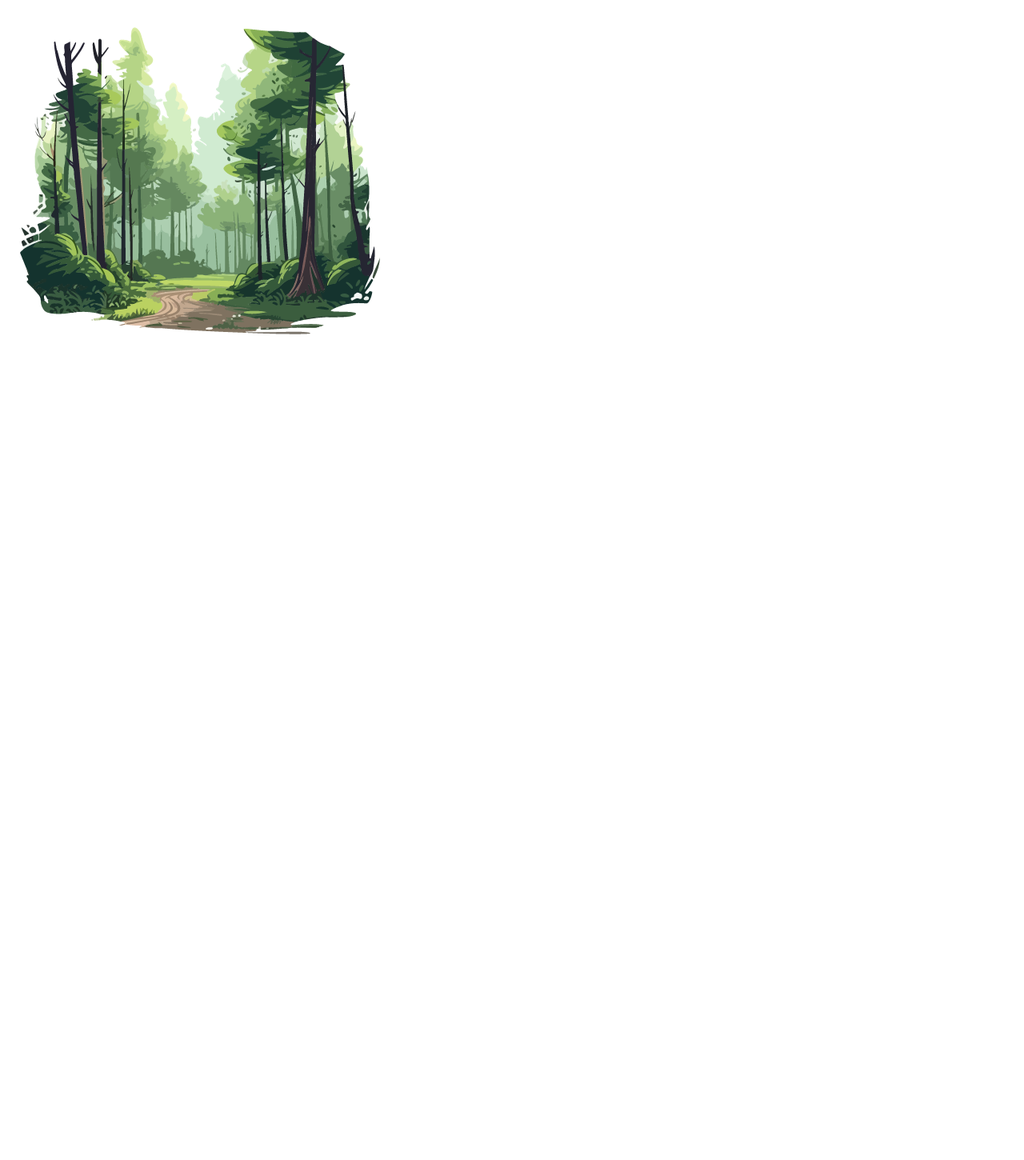
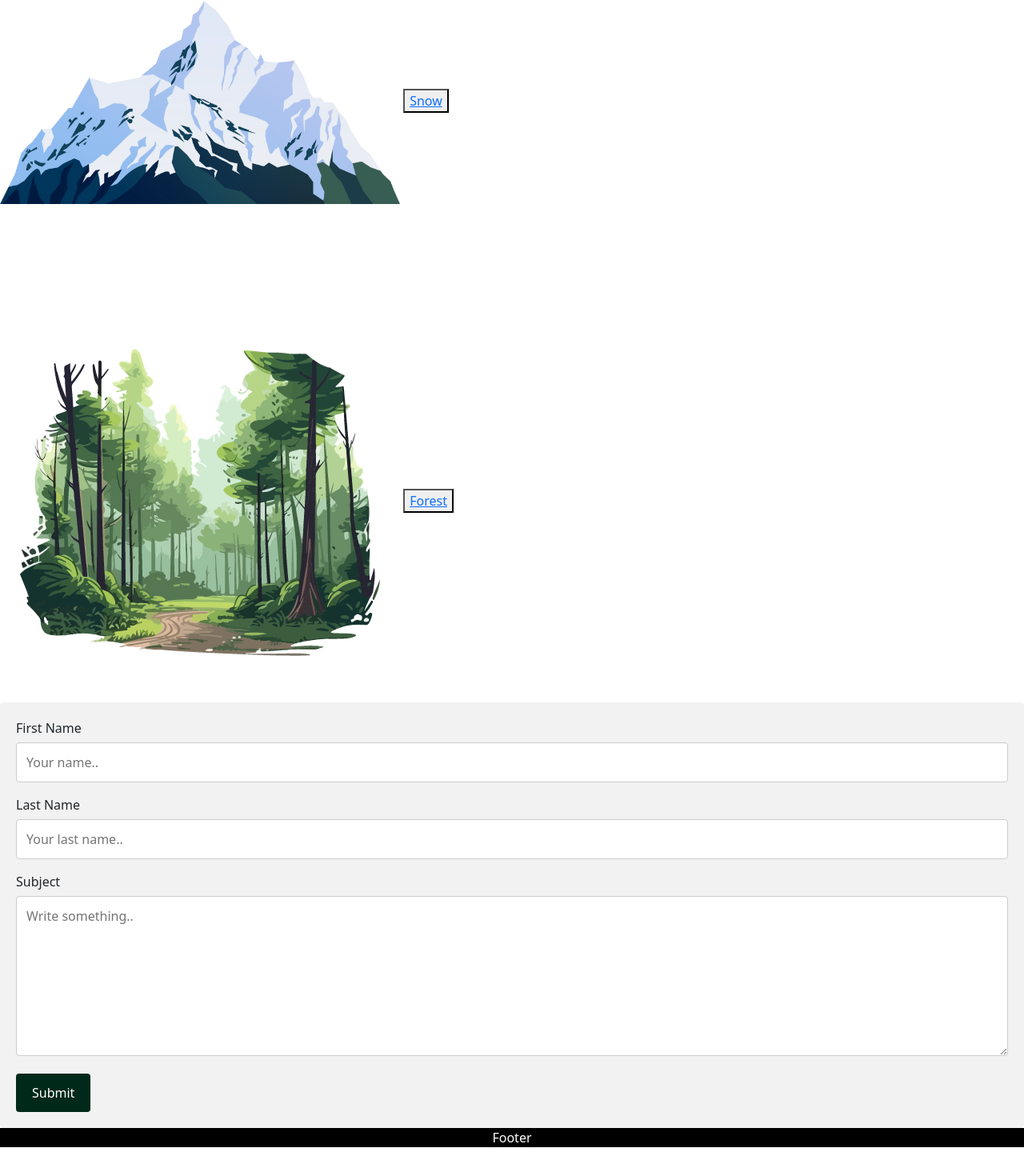
Before and after one commit to DanteBoute/009Accessibility, a plain HTML site: page index.html in a window 1280 px wide. Shown: the part 1266-2716 px from the top of the page at 80% size. Before the commit the page ends 1742 px from the top, so only its background shows below. Drawn offline with nearby package versions, Linux system fonts and the light colour scheme.

Commit message:
add form, footer and buttons to icons

```diff
--- a/index.html
+++ b/index.html
@@ -10,7 +10,7 @@
 </head>
 <nav class="navbar navbar-expand-lg bg-body-tertiary">
     <div class="container-fluid">
-      <a class="navbar-brand" href="#">Logo</a>
+      <img class="logo_header" src="images/Logo.png" alt="Logo">
       <button class="navbar-toggler" type="button" data-bs-toggle="collapse" data-bs-target="#navbarSupportedContent" aria-controls="navbarSupportedContent" aria-expanded="false" aria-label="Toggle navigation">
         <span class="navbar-toggler-icon"></span>
       </button>
@@ -20,7 +20,10 @@
             <a class="nav-link active" aria-current="page" href="#">Home</a>
           </li>
           <li class="nav-item">
-            <a class="nav-link" href="#">Link</a>
+            <a class="nav-link" href="#">link</a>
+          </li>
+          <li class="nav-item">
+            <a class="nav-link" href="#">blog</a>
           </li>
           <li class="nav-item dropdown">
           </li>
@@ -43,11 +46,39 @@
           Join us as we explore the far corners of the world, uncover hidden gems, savor mouthwatering cuisines, and embrace new experiences.</p>
       </div>
   </div>
+
   <div class="container_icons">
-    <button><a href="">Sun</a></button>
+      <div class="icon1">
       <img class="icons" src="images/Sun.png" alt="setting sun icon">
+      <button><a href="">Sun</a></button>
+      </div>
+      <div class="icon2">
+      <img class="icons" src="images/Snow.png" alt="snowy mountain icon">
       <button><a href="">Snow</a></button>
-      <img class="icons" src="images/Snow.png" alt="snowy mountain icon">
+      </div>
+      <div class="icon3">
+      <img class="icons" src="images/Forest.png" alt="forest icon">
       <button><a href="">Forest</a></button>
-      <img class="icons" src="images/Forest.png" alt="forest icon">
+      </div>
   </div>
+
+  <div class="container_contact">
+    <form action="action_page.php">
+
+      <label for="fname">First Name</label>
+      <input type="text" id="fname" name="firstname" placeholder="Your name..">
+
+      <label for="lname">Last Name</label>
+      <input type="text" id="lname" name="lastname" placeholder="Your last name..">
+
+      <label for="subject">Subject</label>
+      <textarea id="subject" name="subject" placeholder="Write something.." style="height:200px"></textarea>
+
+      <input type="submit" value="Submit">
+
+    </form>
+  </div>
+
+  <div class="footer">
+    <p>Footer</p>
+  </div>
--- a/style.css
+++ b/style.css
@@ -1,3 +1,10 @@
+* {
+    box-sizing: border-box;
+}
+.logo_header{
+    width: 100px;
+    height: auto;
+}
 .containter_introduction{
     display:flex;
     margin-top: 2%;
@@ -5,22 +12,62 @@
     justify-content: space-between;
     text-align: center;
     padding: 30px;
-    border: black;
+    border: solid
 }
 .box{
-    min-height: 300px;
     min-width: 200px;
-    border-style: dotted;
 
 }
 .containter-icons{
+    border
     display: flex;
     flex-wrap: wrap;
+    align-content: center;
+    justify-content: space-between;
     align-items: center;
-    justify-content: space-around;
-
 }
 button{
-    border-radius: 50%;
-    text-decoration: none;
+    text-align: center;
 }
+.footer {
+    position: static;
+    left: 0;
+    bottom: 0;
+    margin-bottom: 0;
+    width: 100%;
+    background-color: rgb(0, 0, 0);
+    color: white;
+    text-align: center;
+  }
+  input[type=text], select, textarea {
+    width: 100%; /* Full width */
+    padding: 12px; /* Some padding */
+    border: 1px solid #ccc; /* Gray border */
+    border-radius: 4px; /* Rounded borders */
+    box-sizing: border-box; /* Make sure that padding and width stays in place */
+    margin-top: 6px; /* Add a top margin */
+    margin-bottom: 16px; /* Bottom margin */
+    resize: vertical /* Allow the user to vertically resize the textarea (not horizontally) */
+  }
+
+  /* Style the submit button with a specific background color etc */
+  input[type=submit] {
+    background-color: #00291a;
+    color: white;
+    padding: 12px 20px;
+    border: none;
+    border-radius: 4px;
+    cursor: pointer;
+  }
+
+  /* When moving the mouse over the submit button, add a darker green color */
+  input[type=submit]:hover {
+    background-color: green;
+  }
+
+  /* Add a background color and some padding around the form */
+  .container_contact {
+    border-radius: 5px;
+    background-color: #f2f2f2;
+    padding: 20px;
+  }
```
Also changed, not shown: images/Logo.png (added), 1 other file.
